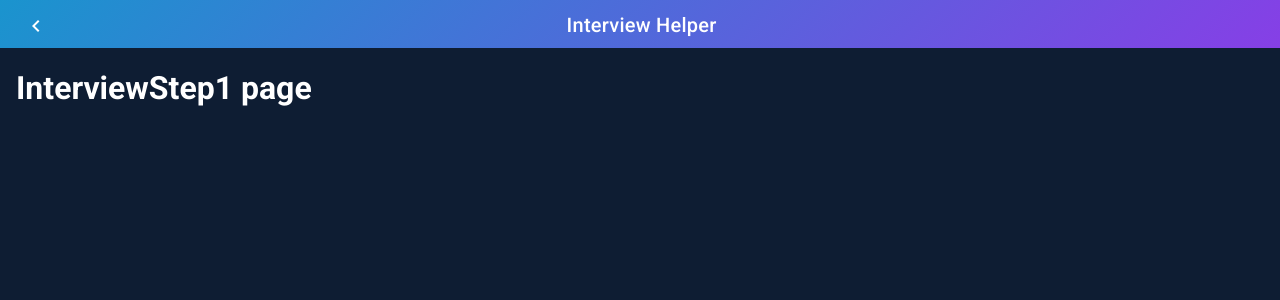
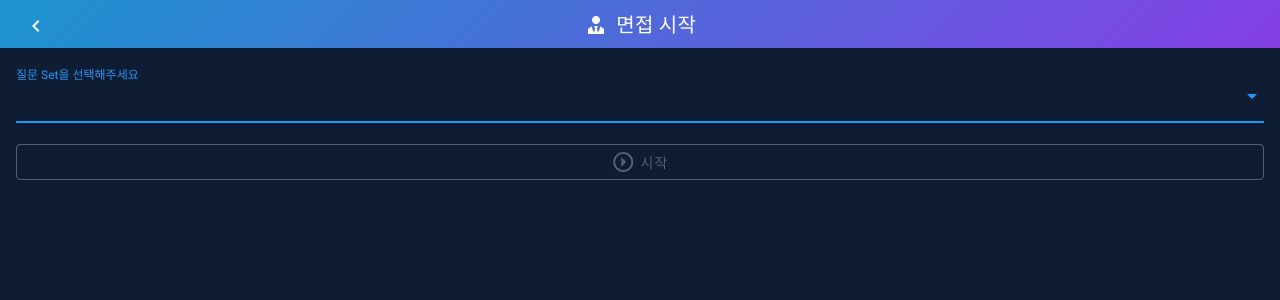
Before and after one commit to kis6905/interview-helper-front, a Vue app: page /interview/step1 in a window 1280 px wide. Shown: the top 300 px of the page. Built offline with nearby package versions, Linux system fonts and the light colour scheme; what vue-lodash would draw is missing.

Commit message:
면접 시작 메뉴 개발 중

```diff
--- a/src/views/finishedinterview/FinishedInterviewList.vue
+++ b/src/views/finishedinterview/FinishedInterviewList.vue
@@ -14,6 +14,9 @@ export default {
     return {
     }
   },
+  created () {
+    this.page_setTitle({ text: '면접 완료 목록', icon: 'mdi-file-account-outline' })
+  },
   methods: {
   }
 }
--- a/src/views/interview/InterviewStep1.vue
+++ b/src/views/interview/InterviewStep1.vue
@@ -1,6 +1,28 @@
 <template>
   <div>
-    <h1>InterviewStep1 page</h1>
+    <v-row>
+      <v-col cols="12">
+        <v-select
+          v-model="selectedQuestionSetIds"
+          :items="selectItems"
+          ref="selectSet"
+          attach
+          chips
+          label="질문 Set을 선택해주세요"
+          multiple
+          clearable>
+        </v-select>
+      </v-col>
+    </v-row>
+    <v-btn
+      class="mb-2"
+      block
+      outlined
+      color="indigo lighten-5"
+      :disabled="selectedQuestionSetIds.length === 0"
+      @click="handleNextStep">
+      <v-icon class="mr-1">mdi-arrow-right-drop-circle-outline</v-icon>시작
+    </v-btn>
   </div>
 </template>
 
@@ -12,9 +34,27 @@ export default {
   mixins: [pageMixin],
   data: () => {
     return {
+      questionSetList: [],
+      selectItems: [],
+      selectedQuestionSetIds: [1]
     }
   },
+  async created () {
+    this.page_setTitle({ text: '면접 시작', icon: 'mdi-account-tie' })
+    this.questionSetList = await this.API.getQuestionSetList()
+    this.selectItems = this.questionSetList.map((set) => {
+      return { text: set.setName, value: set.setId }
+    })
+    setTimeout(() => {
+      this.$refs.selectSet.focus()
+      this.selectedQuestionSetIds = []
+    }, 100)
+  },
   methods: {
+    handleNextStep () {
+      const filteredSetList = this.questionSetList.filter((set) => this.selectedQuestionSetIds.includes(set.setId))
+      this.$router.push({ name: 'InterviewStep2', params: { questionSetList: filteredSetList } })
+    }
   }
 }
 </script>
--- a/src/views/interview/InterviewStep2.vue
+++ b/src/views/interview/InterviewStep2.vue
@@ -12,7 +12,11 @@ export default {
   mixins: [pageMixin],
   data: () => {
     return {
+      questionSetList: []
     }
+  },
+  async created () {
+    this.questionSetList = this.$route.params.questionSetList
   },
   methods: {
   }
```
